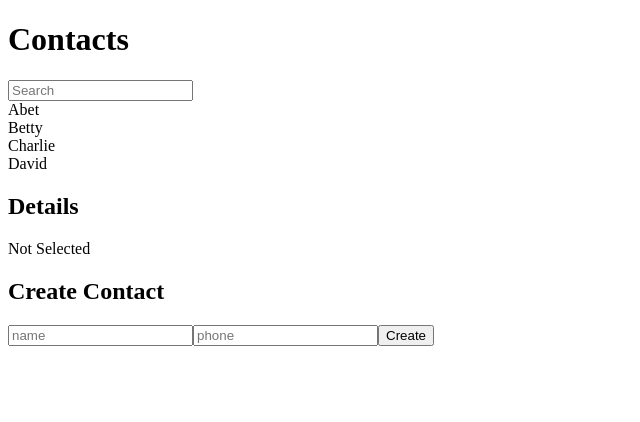
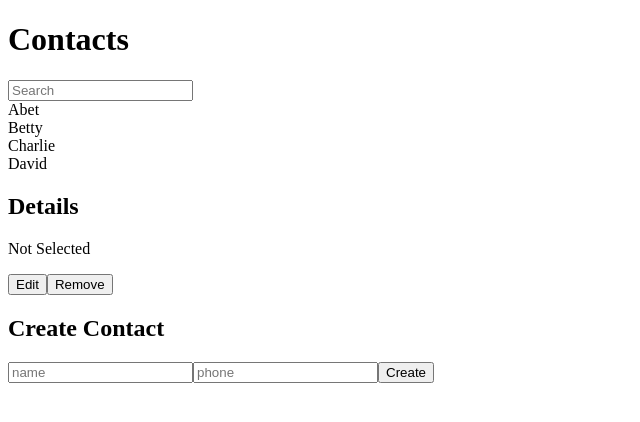
Before and after one commit to swtpumpkin/react-contact, a React app: page / in a window 1280 px wide. Shown: the top 422 px of the page, without its empty margins (0-640 px from the left). Built offline with nearby package versions, Linux system fonts and the light colour scheme.

Commit message:
create Revise, Remove function.

```diff
--- a/src/components/Contact.js
+++ b/src/components/Contact.js
@@ -55,9 +55,12 @@
   }
 
   handleRemove() {
+    if(this.state.selectedKey < 0){
+      return;
+    }
     this.setState({
       contactData: update(this.state.contactData,
-        { $splice: [[this.state, selectedKey, 1]] }
+        { $splice: [[this.state.selectedKey, 1]] }
       ),
       selectedKey: -1
     });
@@ -106,6 +109,8 @@
         <ContactDetails
           isSelected={this.state.selectedKey != -1}
           contact={this.state.contactData[this.state.selectedKey]}
+          onRemove={this.handleRemove}
+          onEdit={this.handleEdit}
         />
         <ContactCreate
           onCreate={this.handleCreate}
--- a/src/components/ContactDetails.js
+++ b/src/components/ContactDetails.js
@@ -1,6 +1,46 @@
 import React from 'react';
+import PropTypes from 'prop-types';
 
 export default class ContactDetails extends React.Component {
+  constructor(props) {
+    super(props);
+
+    this.state = {
+      isEdit: false,
+      name: '',
+      phone: ''
+    };
+
+    this.handleToggle = this.handleToggle.bind(this);
+    this.handleChange = this.handleChange.bind(this);
+    this.hadleEdit = this.handleEdit.bind(this);
+  }
+
+
+  handleToggle() {
+    if(!this.state.isEdit) {
+      this.setState({
+        name: this.props.contact.name,
+        phone: this.props.contact.phone
+      });
+    } else {
+      this.handleEdit();
+    }
+    this.setState({
+      isEdit: !this.state.isEdit
+    });
+  }
+
+  handleChange(e) {
+    let nextState = {};
+    nextState[e.target.name] = e.target.value;
+    this.setState(nextState)
+  }
+
+  handleEdit() {
+    this.props.onEdit(this.state.name, this.state.phone);
+  }
+
   render() {
     const details = (
       <div>
@@ -8,15 +48,48 @@
         <p>{this.props.contact.phone}</p>
       </div>
     );
+
+    const edit = (
+      <div>
+        <p>
+          <input
+            type="text"
+            name="name"
+            placeholder="name"
+            value={this.state.name}
+            onChange={this.handleChange}
+          />
+        </p>
+        <p>
+          <input
+            type="text"
+            name="phone"
+            placeholder="phone"
+            value={this.state.phone}
+            onChange={this.handleChange}
+          />
+        </p>
+      </div>
+    );
+
+    const view = this.state.isEdit ? edit : details;
+
     const blank = (
       <div>
       Not Selected
       </div>
     );
+
     return (
       <div>
         <h2>Details</h2>
-        {this.props.isSelected ? details : blank }
+        {this.props.isSelected ? view : blank }
+        <p>
+          <button onClick={this.handleToggle}>
+            {this.state.isEdit ? 'OK' : 'Edit'}
+          </button>
+          <button onClick={this.props.onRemove}>Remove</button>
+        </p>
       </div>
     )
   }
@@ -26,5 +99,12 @@
   contact: {
     name: '',
     phone: ''
-  }
+  },
+  onRemove: () => { console.error('onRemove not defined'); },
+  onEdit: () => { console.error('onEdit not defined'); }
 }
+ContactDetails.propTypes = {
+  contact: PropTypes.object,
+  onRemove: PropTypes.func,
+  onEdit: PropTypes.func
+}
```
